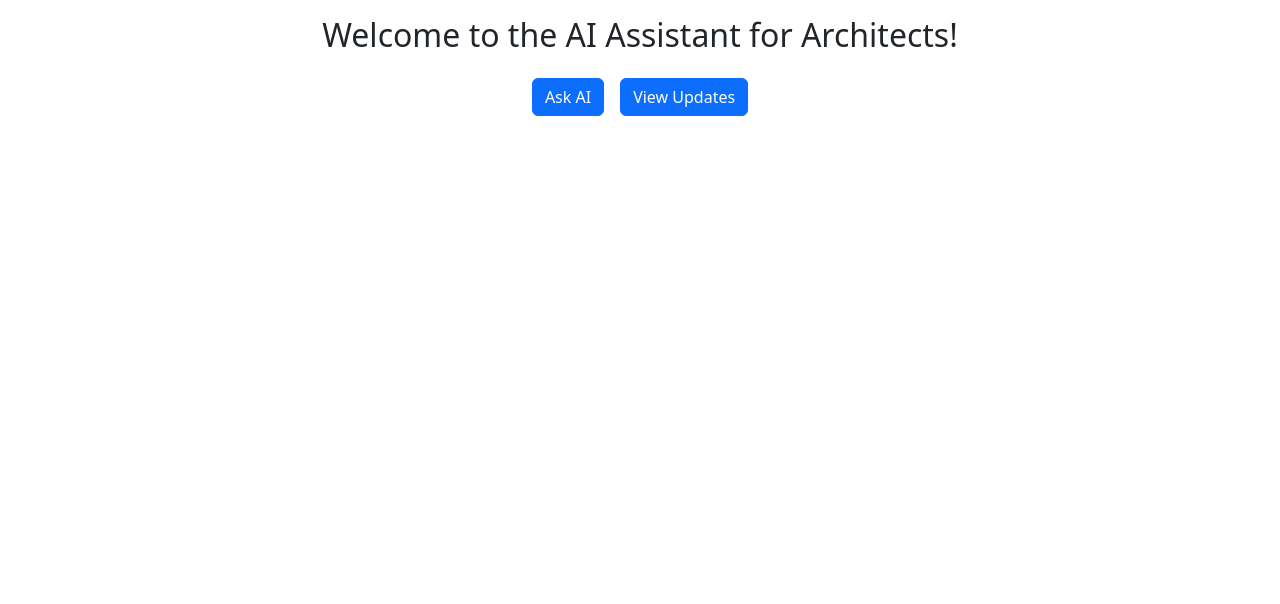
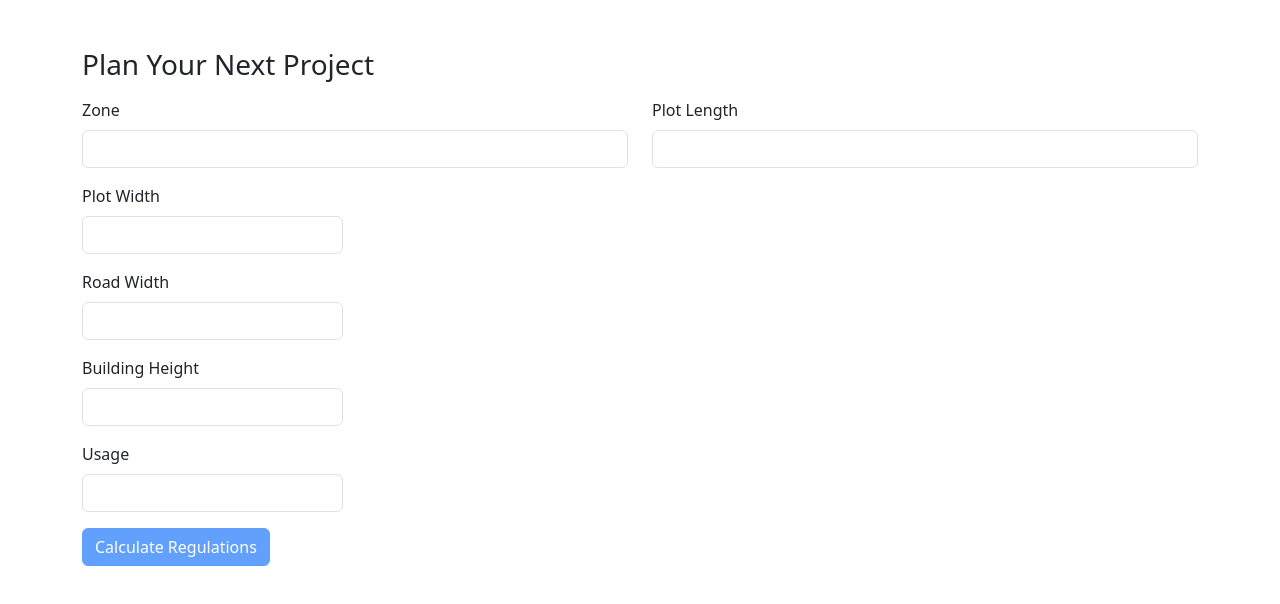
Before and after one commit to prateekjain4/AI-Assitant-for-Architects-Q-A-Angular, an Angular app: page /planning in a window 1280 px wide. Before the commit this address led to /. Shown: the top 604 px of the page. Built offline with nearby package versions, Linux system fonts and the light colour scheme.

Commit message:
added planning tool

```diff
--- a/src/app/app-routing-module.ts
+++ b/src/app/app-routing-module.ts
@@ -3,9 +3,12 @@ import { RouterModule, Routes } from '@angular/router';
 import { Home } from './home/home';
 import { Askai } from './askai/askai';
 import { UpdatedBylaw } from './updated-bylaw/updated-bylaw';
+import { PlanningTool } from './planning-tool/planning-tool';
+
 const routes: Routes = [ { path: '', component: Home },
   { path: 'ask', component: Askai },
   { path: 'updates', component: UpdatedBylaw },
+  { path: 'planning', component: PlanningTool },
   { path: '**', redirectTo: '' }];
 
 @NgModule({
--- a/src/app/home/home.html
+++ b/src/app/home/home.html
@@ -2,4 +2,5 @@
     <h2 class="mb-4">Welcome to the AI Assistant for Architects!</h2>
     <button class="btn btn-primary mx-2" routerLink="/ask">Ask AI</button>
     <button class="btn btn-primary mx-2" routerLink="/updates">View Updates</button>
+    <button class="btn btn-primary mx-2" routerLink="/planning">Planning Tool</button>
 </div>
--- /dev/null
+++ b/src/app/planning-tool/planning-tool.html
@@ -0,0 +1,96 @@
+<h3 class="mt-5 mb-3">Plan Your Next Project</h3>
+
+    <form [formGroup]="plotCalculator" (ngSubmit)="onSubmit()">
+
+    <div class="row mb-3">
+        <div class="col">
+            <label class="form-label">Zone</label>
+            <input class="form-control" type="text" formControlName="zoneDetails">
+            <small class="text-danger" *ngIf="plotCalculator.get('zoneDetails')?.invalid && plotCalculator.get('zoneDetails')?.touched">
+                Zone is required.
+            </small>
+        </div>
+
+        <div class="col">
+            <label class="form-label">Plot Length</label>
+            <input class="form-control" type="number" formControlName="plotLength">
+            <small class="text-danger" *ngIf="plotCalculator.get('plotLength')?.invalid && plotCalculator.get('plotLength')?.touched">
+                Plot Length is required.
+            </small>
+        </div>
+    </div>
+
+    <div class="row mb-3">
+        <div class="col-3">
+            <label class="form-label">Plot Width</label>
+            <input class="form-control" type="number" formControlName="plotWidth">
+            <small class="text-danger" *ngIf="plotCalculator.get('plotWidth')?.invalid && plotCalculator.get('plotWidth')?.touched">
+                Plot Width is required.
+            </small>
+        </div>
+    </div>
+
+    <div class="row mb-3">
+        <div class="col-3">
+            <label class="form-label">Road Width</label>
+            <input class="form-control" type="number" formControlName="roadWidth">
+            <small class="text-danger" *ngIf="plotCalculator.get('roadWidth')?.invalid && plotCalculator.get('roadWidth')?.touched">
+                Road Width is required.
+            </small>
+        </div>
+    </div>
+
+    <div class="row mb-3">
+        <div class="col-3">
+            <label class="form-label">Building Height</label>
+            <input class="form-control" type="number" formControlName="buildingHeight">
+            <small class="text-danger" *ngIf="plotCalculator.get('buildingHeight')?.invalid && plotCalculator.get('buildingHeight')?.touched">
+                Building Height is required.
+            </small>
+        </div>
+    </div>
+
+    <div class="row mb-3">
+        <div class="col-3">
+            <label class="form-label">Usage</label>
+            <input class="form-control" type="text" formControlName="usage">
+            <small class="text-danger" *ngIf="plotCalculator.get('usage')?.invalid && plotCalculator.get('usage')?.touched">
+                Usage is required.
+            </small>
+        </div>
+    </div>
+
+    <button class="btn btn-primary" type="submit" [disabled]="plotCalculator.invalid">Calculate Regulations</button>
+</form>
+
+<div *ngIf="loading">
+  Calculating regulations...
+</div>
+
+
+<div *ngIf="result" class="card mt-4 p-3 shadow-sm">
+
+  <h4>Planning Result</h4>
+
+  <p><b>Plot Area:</b> {{result.plot_area}}</p>
+  <p><b>FAR:</b> {{result.far}}</p>
+  <p><b>Maximum Built Area:</b> {{result.max_built_area}}</p>
+
+  <h5>Setbacks</h5>
+  <p>Front: {{result.setbacks?.front}} m</p>
+  <p>Side: {{result.setbacks?.side}} m</p>
+  <p>Rear: {{result.setbacks?.rear}} m</p>
+
+  <h5>Fire Rules</h5>
+  <ul>
+    <li *ngFor="let rule of result.fire_rules">
+      {{rule}}
+    </li>
+  </ul>
+
+  <h5>AI Explanation</h5>
+  <p style="white-space: pre-line">
+    {{result.ai_explanation}}
+  </p>
+
+</div>
--- /dev/null
+++ b/src/app/planning-tool/planning-tool.ts
@@ -0,0 +1,76 @@
+import { Component, OnInit, ChangeDetectorRef } from '@angular/core';
+import {FormBuilder, FormGroup, Validators} from '@angular/forms';
+import { HttpClient } from '@angular/common/http';
+
+@Component({
+  selector: 'app-planning-tool',
+  standalone: false,
+  templateUrl: './planning-tool.html',
+  styleUrl: './planning-tool.css',
+})
+export class PlanningTool implements OnInit {
+
+  plotCalculator: FormGroup = new FormGroup({});
+
+  result: any = null;
+  loading: boolean = false;
+  errorMessage: string = '';
+
+  constructor(private fb: FormBuilder, private http: HttpClient, private cdr: ChangeDetectorRef) {}
+
+  ngOnInit(): void {
+    this.plotCalculator = this.fb.group({
+      zoneDetails: ['', Validators.required],
+      plotLength: ['', Validators.required],
+      plotWidth: ['', Validators.required],
+      roadWidth: ['', Validators.required],
+      buildingHeight: ['', Validators.required],
+      usage: ['', Validators.required]
+    });
+
+  }
+
+  onSubmit() {
+
+    if (this.plotCalculator.invalid) {
+      this.plotCalculator.markAllAsTouched();
+      return;
+    }
+
+    this.loading = true;
+    this.result = null;
+
+    const formData = this.plotCalculator.value;
+
+    const payload = {
+      zone: this.plotCalculator.value.zoneDetails,
+      plot_length: Number(this.plotCalculator.value.plotLength),
+      plot_width: Number(this.plotCalculator.value.plotWidth),
+      road_width: Number(this.plotCalculator.value.roadWidth),
+      building_height: Number(this.plotCalculator.value.buildingHeight),
+      usage: this.plotCalculator.value.usage
+    };
+    console.log(payload);
+    this.http.post('http://localhost:8000/planning', payload)
+      .subscribe({
+        next: (response: any) => {
+
+          this.result = { ...response };
+          console.log(this.result)
+          this.loading = false;
+          this.cdr.detectChanges();
+
+        },
+        error: (error) => {
+
+          console.error(error);
+          this.errorMessage = 'Failed to calculate regulations.';
+          this.loading = false;
+          this.cdr.detectChanges();
+
+        }
+      });
+
+  }
+
+}
```
Also changed, not shown: src/app/app-module.ts (+6 -3 lines), src/app/planning-tool/planning-tool.css (added), 1 other file (tests, documents, lock files or other folders).
